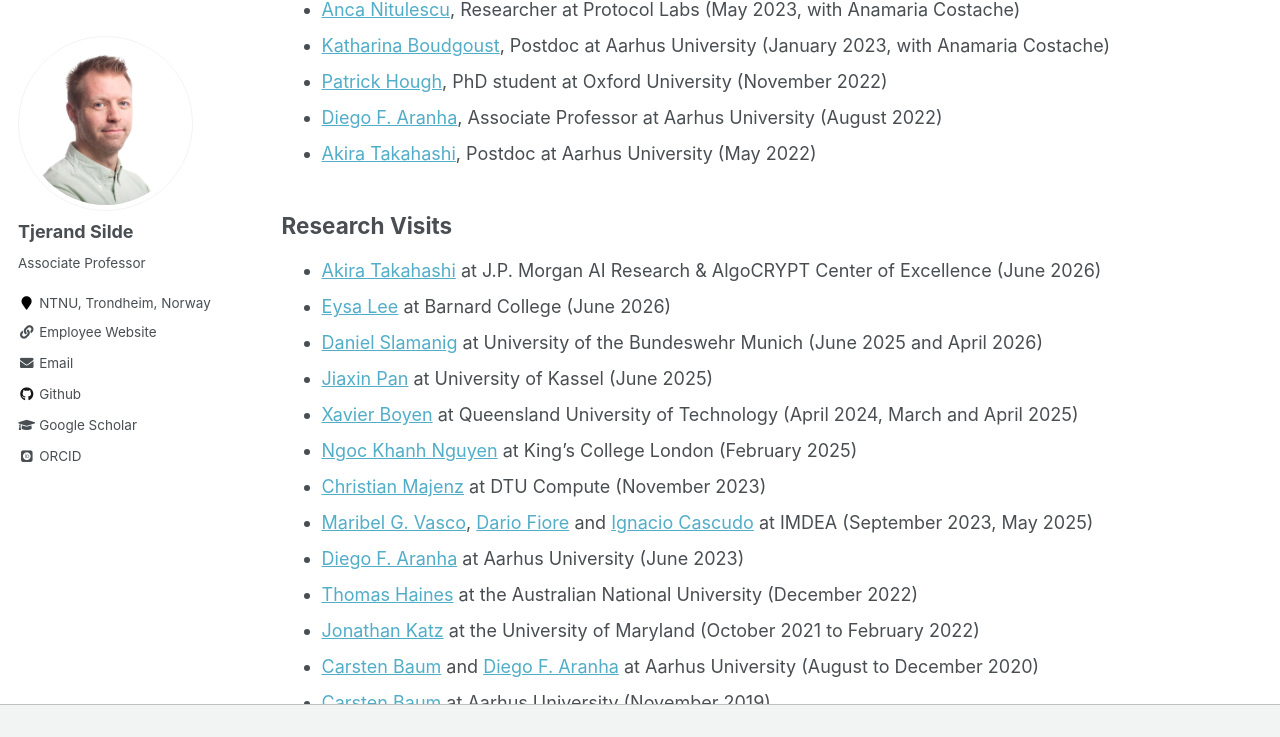
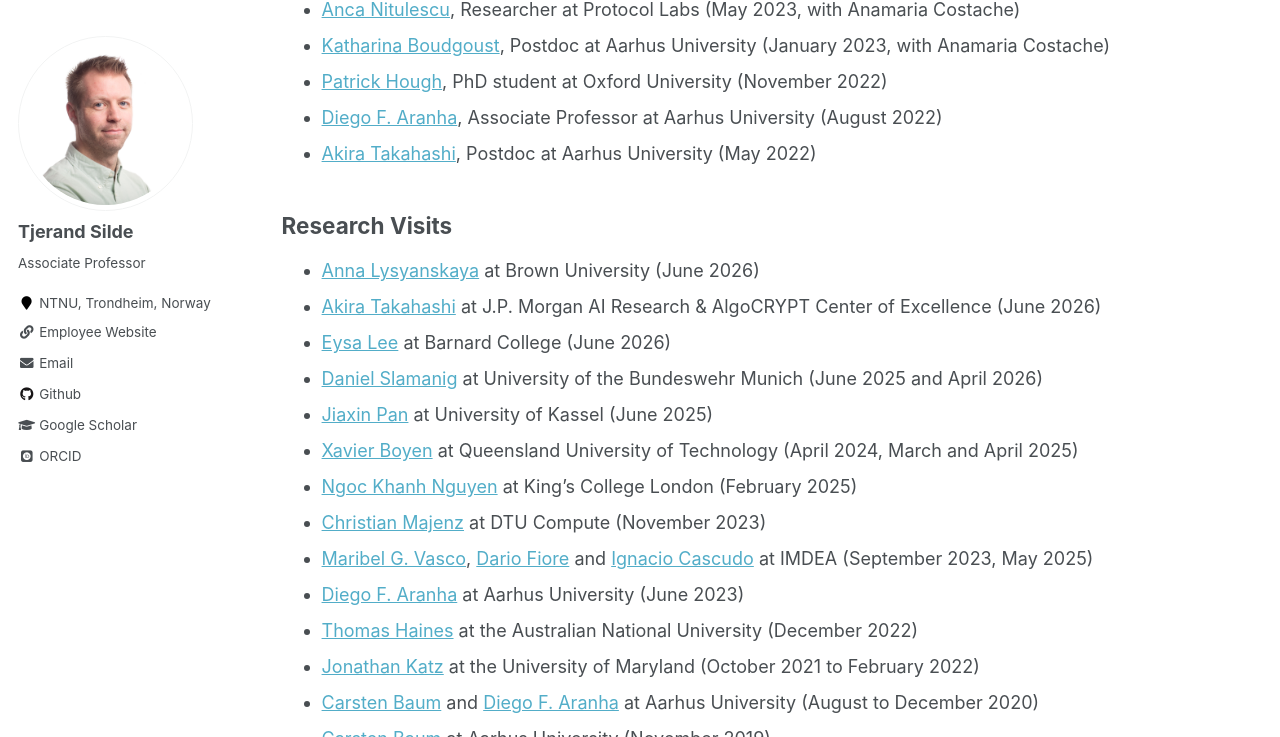
Before and after one commit to tjesi/tjesi.github.io, a Jekyll site: the page built from _pages/people.md, in a window 1280 px wide and 900 px high, scrolled down 3012 px, cut to the strip 0-737 px from the top of the window. Built offline with Jekyll 4.4.1, drawn with Linux system fonts in a browser that asks for light colours; some web fonts are replaced.

Commit message:
Update people.md

```diff
--- a/_pages/people.md
+++ b/_pages/people.md
@@ -106,6 +106,7 @@ I am grateful to [Kristian Gjøsteen](https://www.ntnu.edu/employees/kristian.gj
 
 ## Research Visits
 
+- [Anna Lysyanskaya](https://cs.brown.edu/people/alysyans) at Brown University (June 2026)
 - [Akira Takahashi](https://akiratk0355.github.io) at J.P. Morgan AI Research & AlgoCRYPT Center of Excellence (June 2026)
 - [Eysa Lee](https://www.eysalee.com) at Barnard College (June 2026)
 - [Daniel Slamanig](https://danielslamanig.info) at University of the Bundeswehr Munich (June 2025 and April 2026)
```
